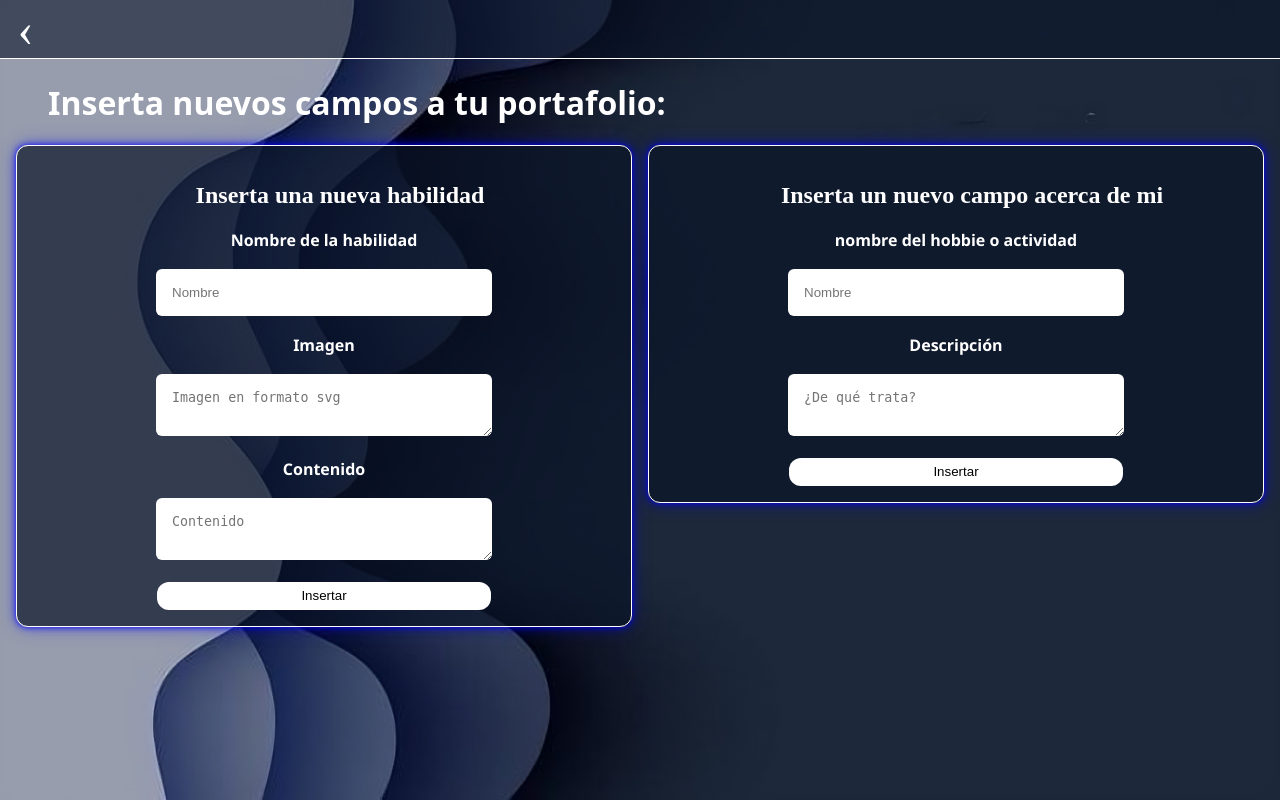
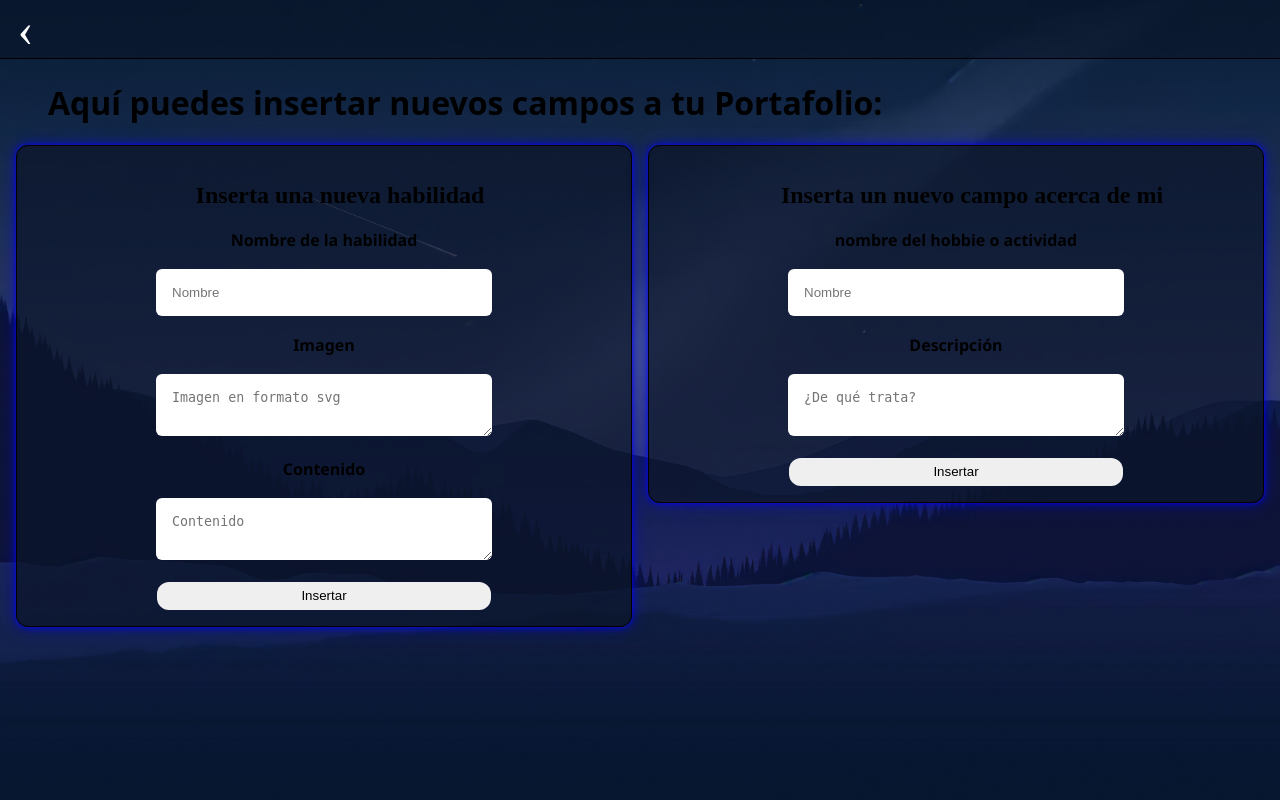
Before and after one commit to Panose-pixel/Portafolio, a Flask app: page /home/insertar in a window 1280 px wide. Run offline with Flask 3, Linux system fonts and the light colour scheme; the visitor is signed in with stand-in values (Sample User, id 1); some libraries are stand-ins or nearby versions.

Commit message:
Portafolio_Remake3

```diff
--- a/static/css/insertar.css
+++ b/static/css/insertar.css
@@ -1,13 +1,12 @@
 body{
     margin:0;
-    background-image: url(/static/img/descargar.jpeg);
+    background-image: url(/static/img/fondo_2.jpg);
     background-size: cover;
     background-repeat: no-repeat;
 }
 
 h2{
     margin-left: 2rem;
-    color: white;
 }
 
 .encabezado{
@@ -15,7 +14,7 @@ h2{
  background-color: rgba(10, 20, 40, 0.6);
  padding: 0.1rem;
  font-size: small;
- border-bottom: solid 1px white;
+ border-bottom: solid 1px ;
 
 }
 
@@ -23,7 +22,7 @@ h2{
 .encabezado a{
     margin-left: 1rem;
     font-size: 3rem;
-    color: white;
+    color:white;
     text-decoration: none;
 }
 
@@ -44,7 +43,6 @@ label{
 
 .numero_telefonico{
  text-decoration: none;
- color: white;
  &:hover{
     text-decoration: underline;
  }
@@ -63,7 +61,6 @@ label{
 
 h1{
     margin-left: 3rem;
-    color: white;
     font-family:system-ui, -apple-system, BlinkMacSystemFont, 'Segoe UI', Roboto, Oxygen, Ubuntu, Cantarell, 'Open Sans', 'Helvetica Neue', sans-serif;
 }
 
@@ -86,7 +83,7 @@ form{
     background-color: rgba(10, 20, 40, 0.7);
     padding: 1rem;
     border-radius: 12px;
-    border: solid 1px white;
+    border: solid 1px ;
     box-shadow:
     0 0 5px rgba(0, 0, 255, 0.7),
     0 0 10px rgba(0, 0, 255, 0.5),
@@ -102,7 +99,6 @@ form input, textarea{
 }
 
 form button{
-    background-color: white;
     border: none;
     border-radius: 12px;
     padding: 0.4rem;
@@ -112,7 +108,3 @@ form button{
         color: black;
     }
 }
-
-label{
-    color: white;
-}
--- a/templates/home.html
+++ b/templates/home.html
@@ -9,8 +9,8 @@
 <body>
     <div class="encabezado">
       <a class="flecha" href="/login">&lsaquo;</a>
-      <h1>Bienvenido, Juanangel</h1>
-      <a href="/home/insertar" style="color:black;font-size: 1.7rem; font-weight: bold; margin: auto; margin-left: 60rem; text-decoration: none; &:hover{text-decoration: underline;}">Insertar</a>
+      <h1>Bienvenido Juanangel</h1>
+      <a class="insertar" href="/home/insertar">Insertar</a>
     </div>
 
     <h2>Quiénes me han contactado:</h2>
--- a/templates/insertar.html
+++ b/templates/insertar.html
@@ -11,7 +11,7 @@
       <a href="/home">&lsaquo;</a>
     </div>
 
-    <h1>Inserta nuevos campos a tu portafolio:</h1>
+    <h1>Aquí puedes insertar nuevos campos a tu Portafolio:</h1>
     <div class="contenedor_principal">
         <section class="contenedor_insertar">
             <form method='POST'>
```
Also changed, not shown: static/css/administracion.css (+21 -8 lines), templates/acerca.html (+1 -1 lines), static/img/descargar.jpeg (deleted), static/img/fondo.jpeg (added), static/img/fondo_2.jpg (added), static/img/fondo_home.jpg (added).
